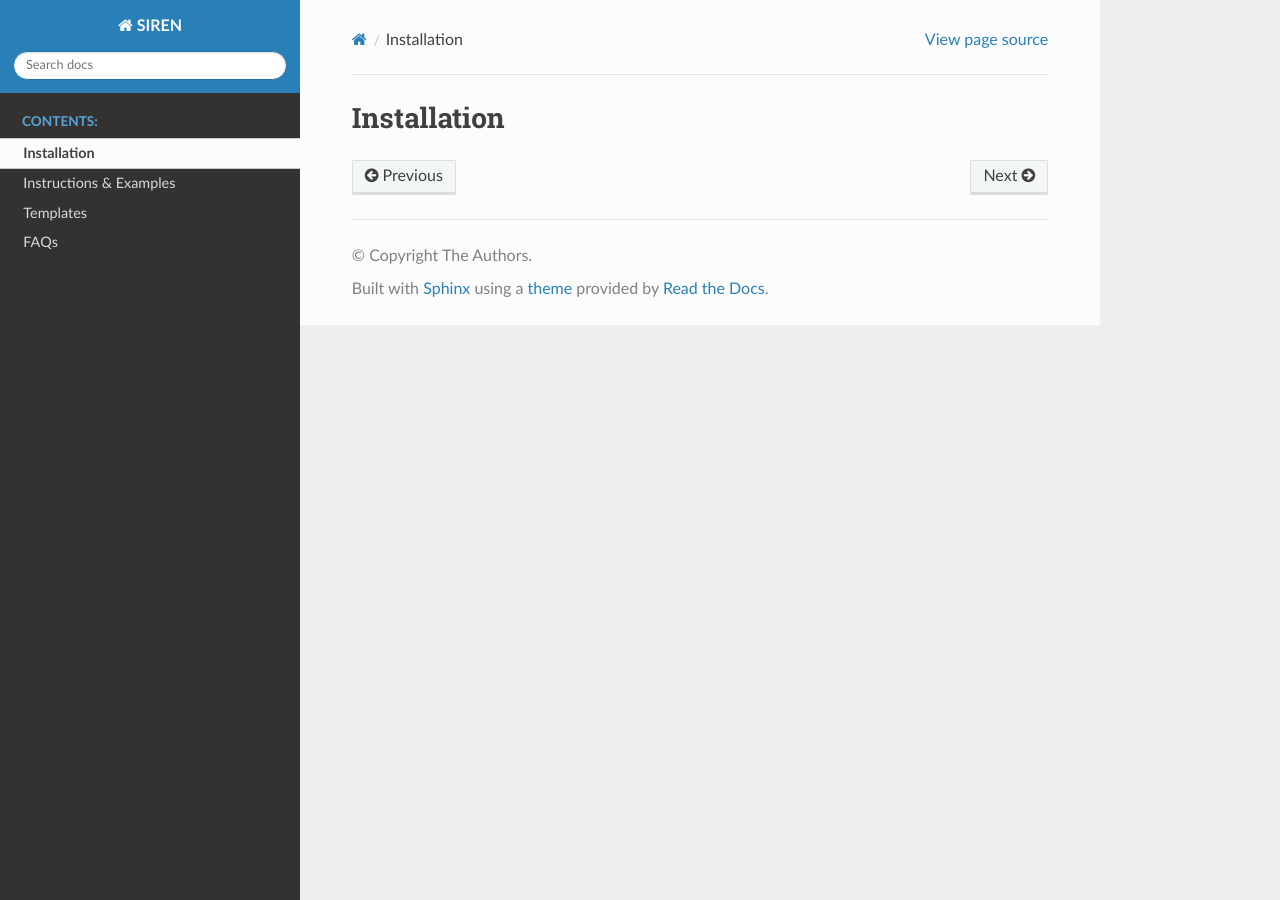
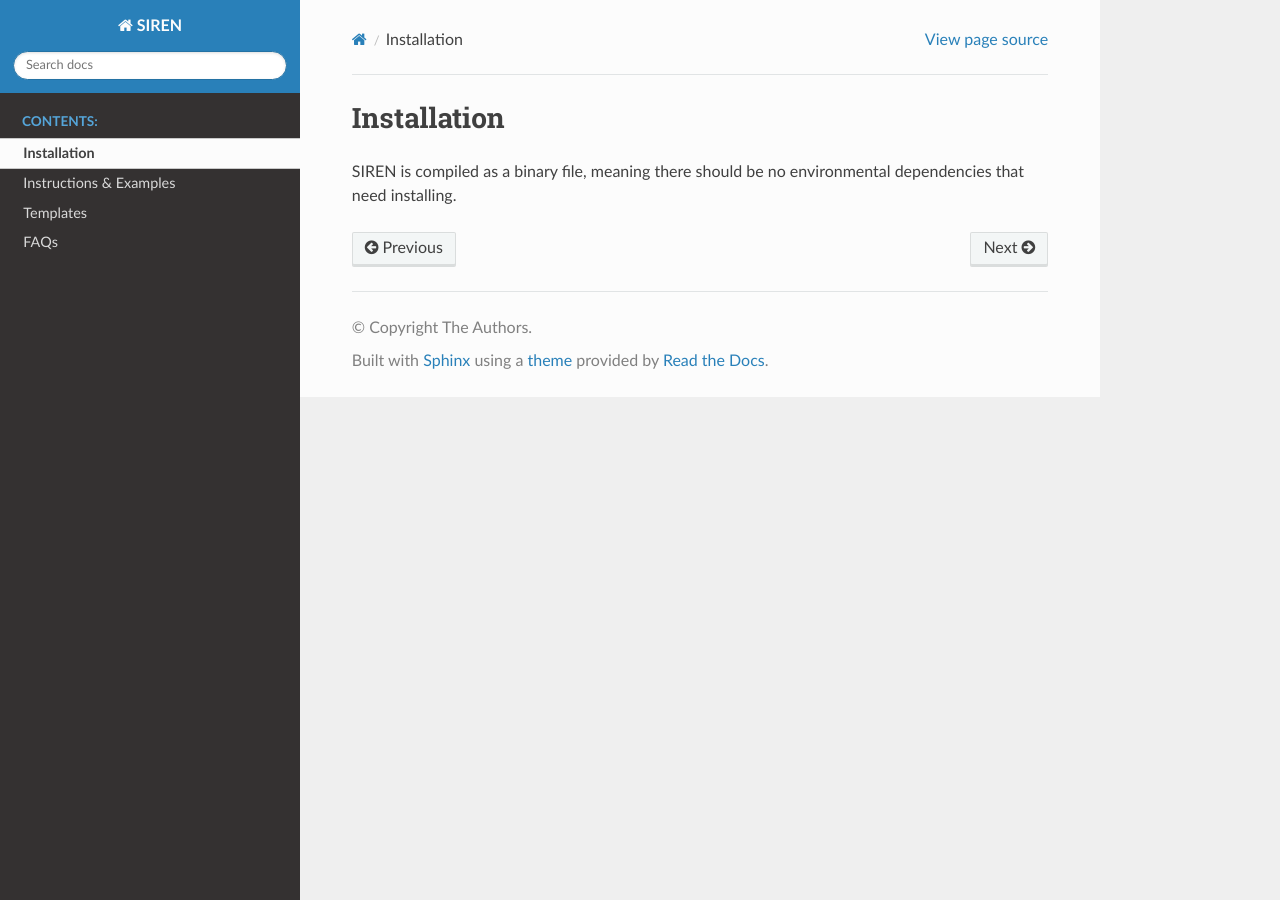
Before and after one commit to EdCharleton/SIREN, a Sphinx documentation site: the page built from docs/Installation.md, in a window 1280 px wide. Built offline with Sphinx 7.4.7 and the Read the Docs theme 3.1.0, drawn with Linux system fonts in a browser that asks for light colours.

Commit message:
Documentation: Installation

```diff
--- a/docs/Installation.md
+++ b/docs/Installation.md
@@ -1 +1,3 @@
 # Installation
+
+SIREN is compiled as a binary file, meaning there should be no environmental dependencies that need installing.
```
